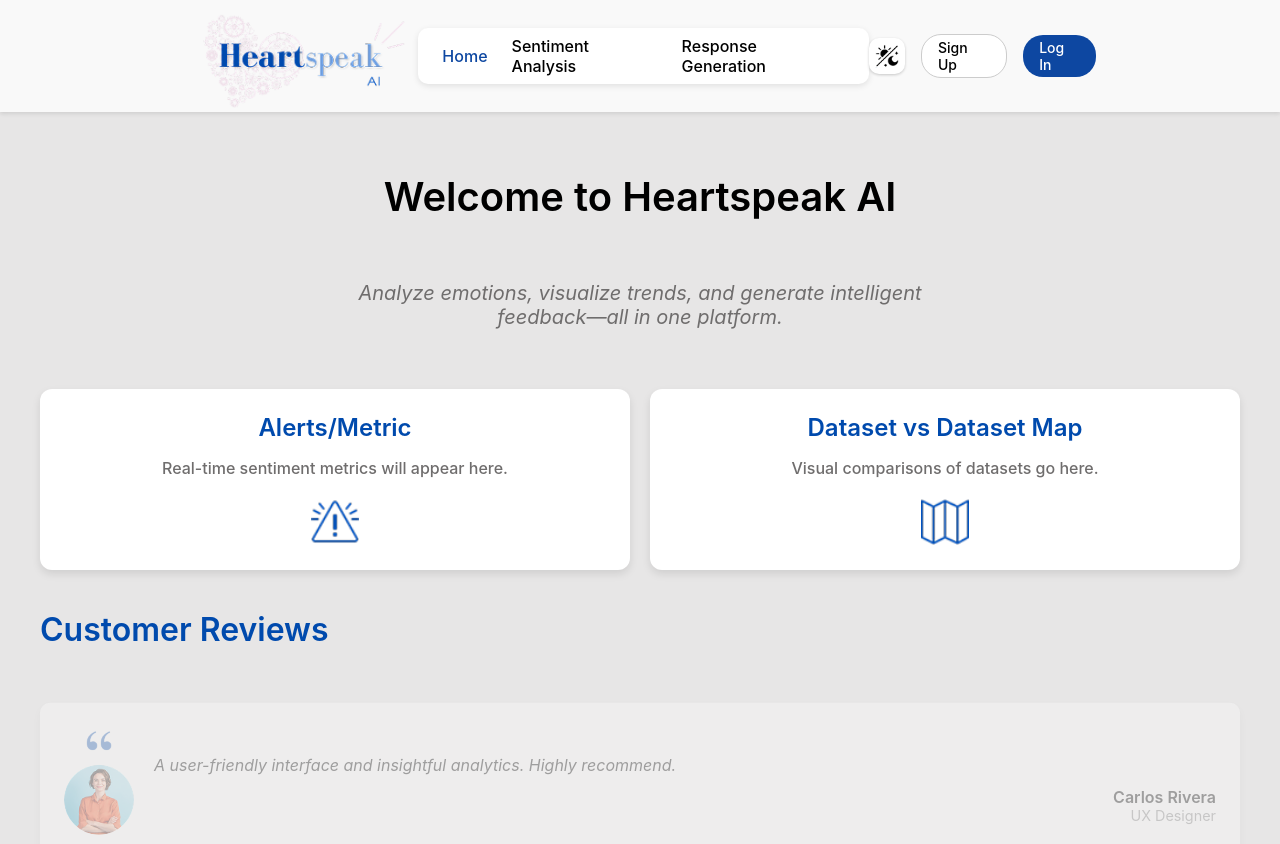
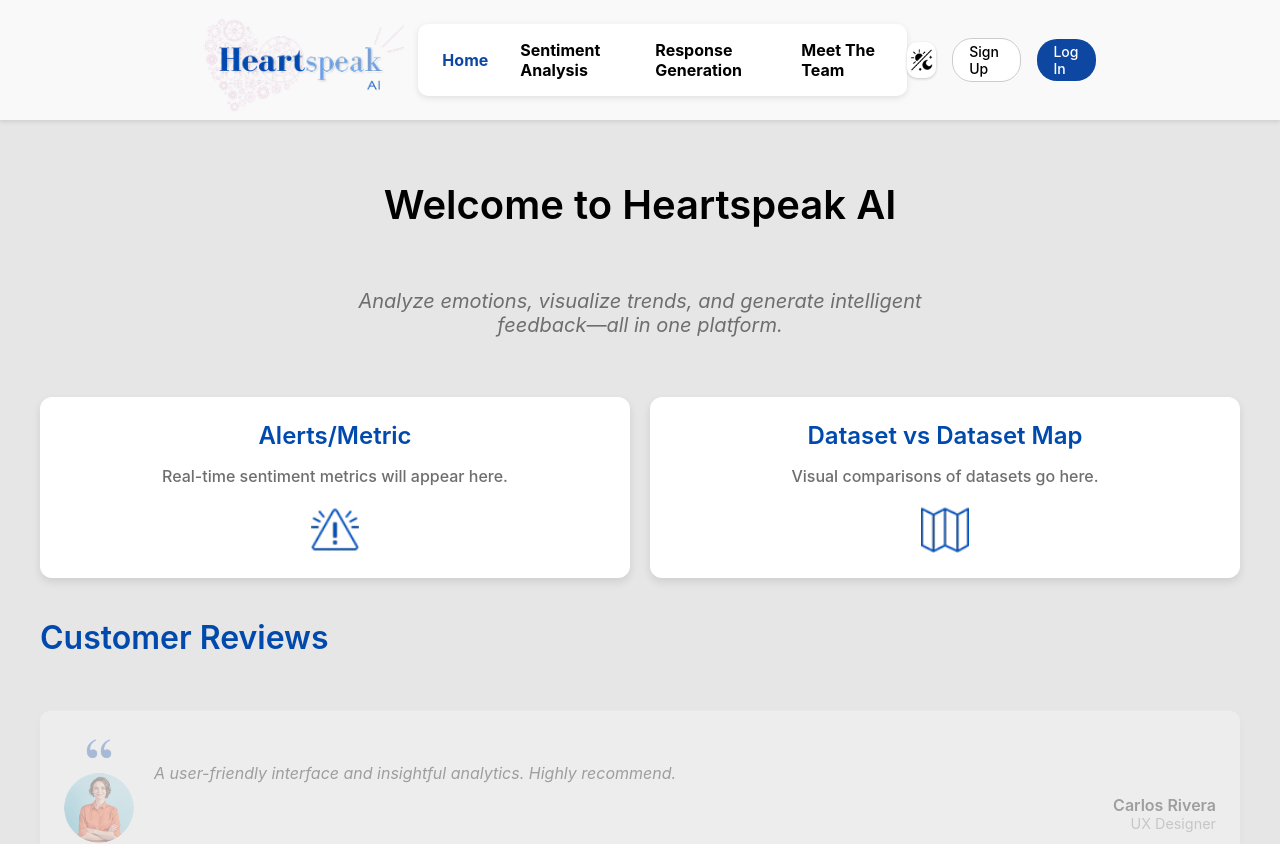
Before and after one commit to KSU-Sentiment-Analysis/sentiment-analysis-Integration, a React (Create React App) app in the folder client/: page / in a window 1280 px wide. Shown: the top 844 px of the page. Built offline with nearby package versions, Linux system fonts and the light colour scheme.

Commit message:
Add files via upload

```diff
--- a/client/src/App.js
+++ b/client/src/App.js
@@ -4,9 +4,10 @@ import { Homepage as Home } from './pages/Home';
 import SentimentAnalysis from './pages/SentimentAnalysis';
 import ResponseGeneration from './pages/ResponseGeneration';
 import LoginPage from "./pages/LoginPage";
-import { AppBar, Toolbar, Tabs, Tab, Box } from '@mui/material';
-import logo from './assets/heartspeak-icon.png'; // Adjust path based on your project structure
-import themeToggleIcon from './assets/icons8-day-and-night-50-1.png'; // Adjust path & name if needed
+import Team from './pages/Team';
+import { Box, Toolbar } from '@mui/material';
+import logo from './assets/heartspeak-icon.png';
+import themeToggleIcon from './assets/icons8-day-and-night-50-1.png';
 
 const NavBar = () => {
     const location = useLocation();
@@ -38,19 +39,50 @@ const NavBar = () => {
                     px: 3,
                     py: 1,
                     display: 'flex',
-                    gap: 3,
+                    gap: 4,
                     alignItems: 'center',
-                    fontWeight: 500
+                    fontWeight: 700
                 }}>
-                    <Link to="/" style={{ textDecoration: 'none', color: location.pathname === '/' ? '#0D47A1' : '#000' }}>
-                        Home
-                    </Link>
-                    <Link to="/sentiment" style={{ textDecoration: 'none', color: location.pathname === '/sentiment' ? '#0D47A1' : '#000' }}>
-                        Sentiment Analysis
-                    </Link>
-                    <Link to="/response" style={{ textDecoration: 'none', color: location.pathname === '/response' ? '#0D47A1' : '#000' }}>
-                        Response Generation
-                    </Link>
+                    {[
+                        { path: '/', label: 'Home' },
+                        { path: '/sentiment', label: 'Sentiment Analysis' },
+                        { path: '/response', label: 'Response Generation' },
+                        { path: '/team', label: 'Meet The Team' }
+                    ].map((item) => (
+                        <Link
+                            key={item.path}
+                            to={item.path}
+                            style={{
+                                textDecoration: 'none',
+                                color: location.pathname === item.path ? '#0D47A1' : '#000',
+                                position: 'relative',
+                                padding: '8px 0',
+                                transition: 'color 0.3s ease',
+                                fontWeight: 700
+                            }}
+                            sx={{
+                                '&:hover': {
+                                    color: '#1976D2'
+                                },
+                                '&::after': {
+                                    content: '""',
+                                    position: 'absolute',
+                                    width: location.pathname === item.path ? '100%' : '0%',
+                                    height: '2px',
+                                    bottom: 0,
+                                    left: '50%',
+                                    transform: 'translateX(-50%)',
+                                    backgroundColor: '#0D47A1',
+                                    transition: 'width 0.3s ease'
+                                },
+                                '&:hover::after': {
+                                    width: '100%'
+                                }
+                            }}
+                        >
+                            {item.label}
+                        </Link>
+                    ))}
                 </Box>
 
                 {/* Right - Icons and Buttons */}
@@ -122,6 +154,7 @@ const App = () => {
                 <Route path="/sentiment" element={<SentimentAnalysis />} />
                 <Route path="/response" element={<ResponseGeneration />} />
                 <Route path="/login" element={<LoginPage />} />
+                <Route path="/team" element={<Team />} />
             </Routes>
         </Router>
     );
```
Also changed, not shown: client/src/Header.js (+42 -29 lines).
